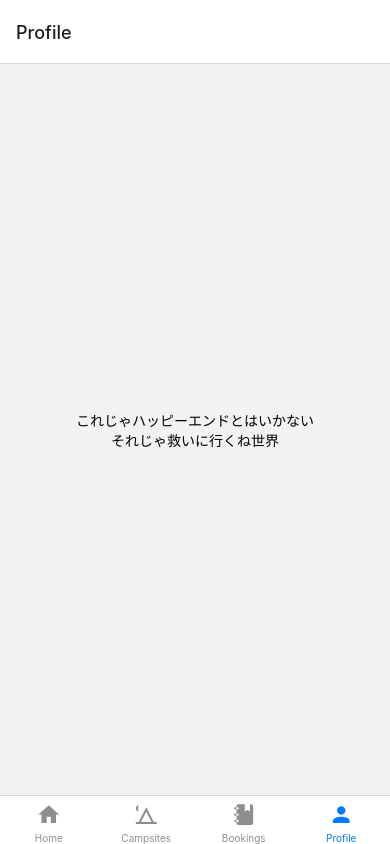
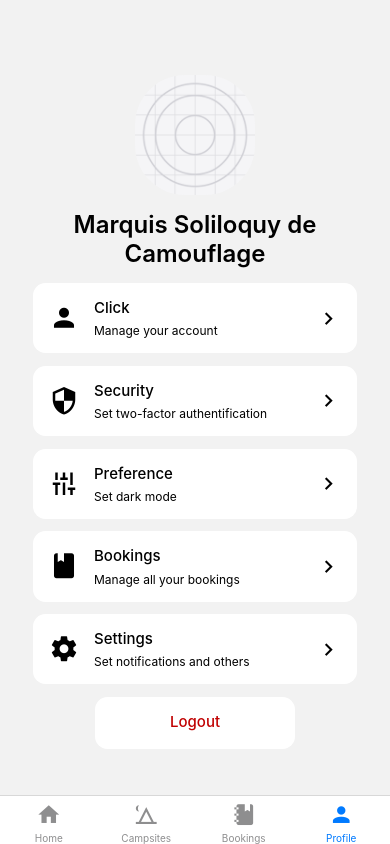
Before and after one commit to bimodwilaksono/arthemis-mobile, a React Native app: screen /Profile in a window 390 px wide. Built offline with nearby package versions, Linux system fonts and the light colour scheme.

Commit message:
[ADD] slicing account view

```diff
--- /dev/null
+++ b/src/screens/ProfileScreen/ProfileScreen.js
@@ -0,0 +1,140 @@
+import { useNavigation } from '@react-navigation/native';
+import * as React from 'react';
+import { Button, Image, ScrollView, StyleSheet, Text, TouchableOpacity, View } from 'react-native';
+import MaterialCommunityIcons from 'react-native-vector-icons/MaterialCommunityIcons';
+
+
+export default function ProfileScreen() {
+  const navigation = useNavigation()
+  React.useLayoutEffect(() => {
+    navigation.setOptions({ headerShown: false });
+  }, [navigation])
+    return (
+      <ScrollView>
+        <View style={{
+          flex: 1,
+          justifyContent: 'center',
+          alignItems: 'center' ,
+          marginTop: 60
+        }}>
+          <Image
+            style={styles.avatar}
+            source={require("../../../assets/icon.png")}
+          />
+          <Text style={styles.textForName}>Marquis Soliloquy de Camouflage</Text>
+          <TouchableOpacity style={styles.buttonForOthers}>
+            <MaterialCommunityIcons name="account" size={30} style={styles.spaceForIcon}/>
+            <View style={styles.spaceForText}>
+              <Text style={styles.textForButtonTitle}>Click</Text>
+              <Text style={styles.textForButtonDesc}>Manage your account</Text>
+            </View>
+            <MaterialCommunityIcons name="chevron-right" size={25}  style={styles.spaceForIcon}/>
+          </TouchableOpacity>
+          <TouchableOpacity style={styles.buttonForOthers}>
+            <MaterialCommunityIcons name="security" size={30} style={styles.spaceForIcon}/>
+            <View style={styles.spaceForText}>
+              <Text style={styles.textForButtonTitle}>Security</Text>
+              <Text style={styles.textForButtonDesc}>Set two-factor authentification</Text>
+            </View>
+            <MaterialCommunityIcons name="chevron-right" size={25}  style={styles.spaceForIcon}/>
+          </TouchableOpacity>
+          <TouchableOpacity style={styles.buttonForOthers}>
+            <MaterialCommunityIcons name="tune-vertical" size={30} style={styles.spaceForIcon}/>
+            <View style={styles.spaceForText}>
+              <Text style={styles.textForButtonTitle}>Preference</Text>
+              <Text style={styles.textForButtonDesc}>Set dark mode</Text>
+            </View>
+            <MaterialCommunityIcons name="chevron-right" size={25}  style={styles.spaceForIcon}/>
+          </TouchableOpacity>
+          <TouchableOpacity style={styles.buttonForOthers}>
+            <MaterialCommunityIcons name="book" size={30} style={styles.spaceForIcon}/>
+            <View style={styles.spaceForText}>
+              <Text style={styles.textForButtonTitle}>Bookings</Text>
+              <Text style={styles.textForButtonDesc}>Manage all your bookings</Text>
+            </View>
+            <MaterialCommunityIcons name="chevron-right" size={25}  style={styles.spaceForIcon}/>
+          </TouchableOpacity>
+          <TouchableOpacity style={styles.buttonForOthers}>
+            <MaterialCommunityIcons name="cog" size={30} style={styles.spaceForIcon}/>
+            <View style={styles.spaceForText}>
+              <Text style={styles.textForButtonTitle}>Settings</Text>
+              <Text style={styles.textForButtonDesc}>Set notifications and others</Text>
+            </View>
+            <MaterialCommunityIcons name="chevron-right" size={25}  style={styles.spaceForIcon}/>
+          </TouchableOpacity>
+          <TouchableOpacity style={styles.buttonForLogout}>
+              <Text style={styles.textForLogout}>Logout</Text>
+          </TouchableOpacity>
+        </View>
+      </ScrollView>
+
+    );
+}
+
+const styles = StyleSheet.create({
+  avatar: {
+    borderRadius: 50,
+    margin: 15,
+    height: 120,
+    width: 120
+  },
+  textForName: {
+    flexWrap: "wrap",
+    fontSize: 24,
+    fontWeight: 600,
+    marginBottom: 15,
+    textAlign: "center",
+    width: 324
+  },
+  textForButtonTitle: {
+    fontSize: 15,
+    fontWeight: 500,
+    marginBottom: 3.125
+  },
+  textForButtonDesc: {
+    fontSize: 12,
+    fontWeight: 400,
+    flexWrap: "wrap",
+    marginTop: 3.125
+  },
+  textForLogout: {
+    color: "#c00000",
+    fontSize: 15,
+    fontWeight: 500,
+    marginBottom: 3.125,
+    textAlign: "center"
+  },
+  spaceForText: {
+    flex: 4,
+    marginLeft: 15,
+    marginRight: 15
+  },
+  buttonForOthers: {
+    alignItems: "center",
+    backgroundColor: "#ffffff",
+    borderRadius: 12.5,
+    display: "flex",
+    flexDirection: "row",
+    justifyContent: "space-between",
+    marginBottom: 12.5,
+    paddingBottom: 15,
+    paddingLeft: 16,
+    paddingRight: 16,
+    paddingTop: 15,
+    width: 324
+  },
+  buttonForLogout: {
+    alignItems: "center",
+    backgroundColor: "#ffffff",
+    borderRadius: 12.5,
+    display: "flex",
+    flexDirection: "row",
+    justifyContent: "center",
+    marginBottom: 12.5,
+    paddingBottom: 15,
+    paddingLeft: 16,
+    paddingRight: 16,
+    paddingTop: 15,
+    width: 200
+  }
+})
--- a/src/shared/navigation/NavigatorAtBottom.js
+++ b/src/shared/navigation/NavigatorAtBottom.js
@@ -3,6 +3,7 @@ import { StyleSheet, Text, View } from 'react-native';
 import { NavigationContainer } from '@react-navigation/native';
 import { createBottomTabNavigator } from '@react-navigation/bottom-tabs';
 import MaterialCommunityIcons from 'react-native-vector-icons/MaterialCommunityIcons';
+import ProfileScreen from '../../screens/ProfileScreen/ProfileScreen';
 
 function TestScreen() {
     return (
@@ -47,7 +48,7 @@ export default function NavigatorAtBottom() {
       />
       <Tab.Screen
         name="Profile"
-        component={TestScreen}
+        component={ProfileScreen}
         options={{
           tabBarIcon: ({ color, size }) => (
             <MaterialCommunityIcons name="account" color={color} size={size} />
```
